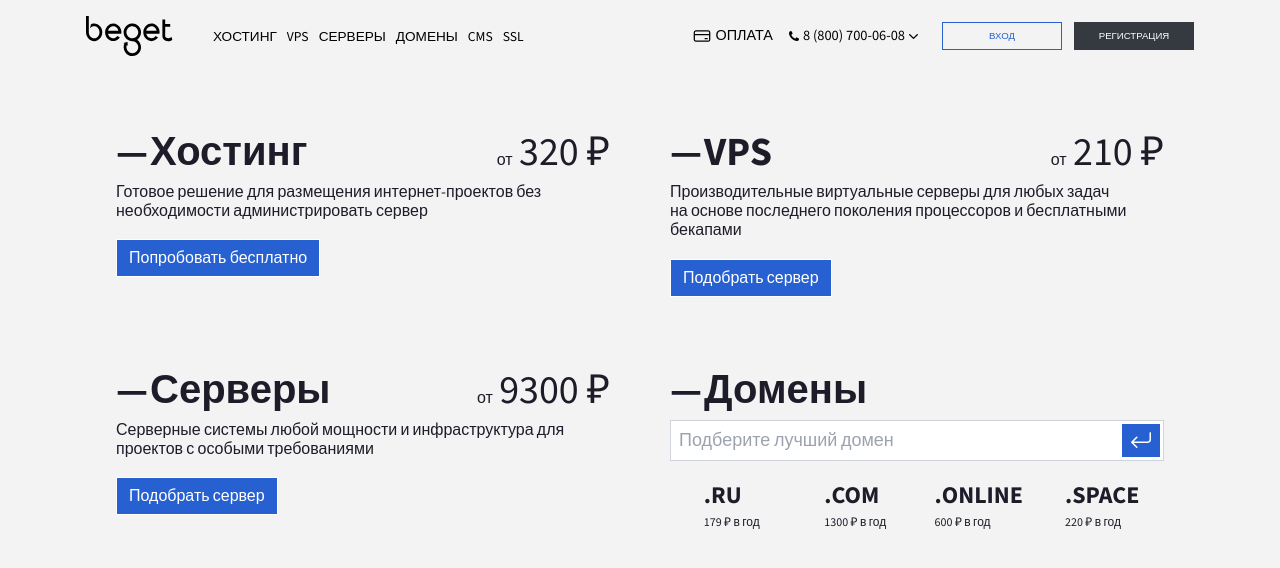
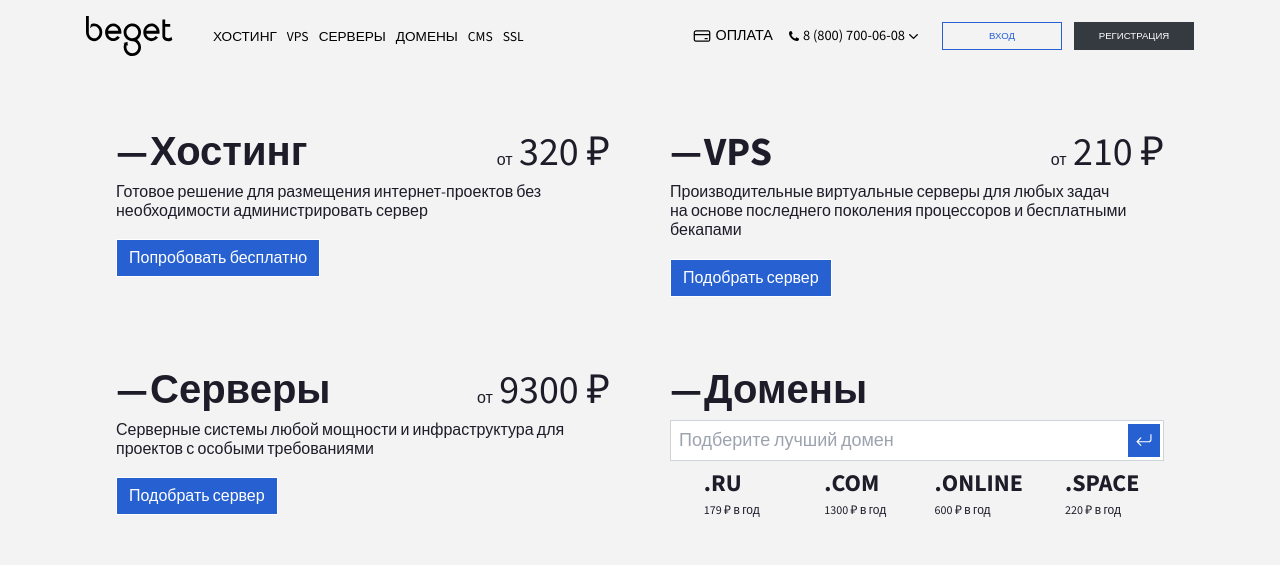
Before and after one commit to nad388/b-copy, a React (Vite) app: page / in a window 1280 px wide. Shown: the top 568 px of the page. Built offline with nearby package versions, Linux system fonts and the light colour scheme.

Commit message:
corrected Domains Block

```diff
--- a/src/components/servicesBlock/ServicesBlock.module.scss
+++ b/src/components/servicesBlock/ServicesBlock.module.scss
@@ -2,8 +2,8 @@
 	padding-top: 20px;
 	padding-left: 16px;
 	padding-right: 16px;
-	/* min-height: 488px;
-	padding-bottom: 16px; */
+	/* min-height: 488px;*/
+	padding-bottom: 16px;
 
 	> span {
 		white-space: normal;
@@ -18,15 +18,7 @@
 
 	@apply text-mainTextColor;
 }
-/* .linkGroup { */
-/* display: flex; */
 
-/* &:hover {
-		background-color: #1b4391 !important;
-		color: white;
-		border-color: white;
-	} */
-/* } */
 .servicesBlock {
 	font-size: 2.5rem;
 	font-weight: 700;
@@ -35,7 +27,4 @@
 .gridBlock {
 	display: grid;
 	grid-template-columns: 1fr 1fr;
-	/* a {
-		margin-bottom: 0.5rem;
-	} */
 }
--- a/src/components/servicesBlock/ServicesBlock.tsx
+++ b/src/components/servicesBlock/ServicesBlock.tsx
@@ -23,7 +23,7 @@
 								<Link to='#'>
 									<ServersBlock />
 								</Link>
-								<Link to='#' className='ml-0 mr-0 mb-3'>
+								<Link to='#' className='ml-0 mr-0'>
 									<DomainsBlock />
 								</Link>
 							</div>
--- a/src/components/servicesBlock/domainsBlock/DomainsBlock.module.scss
+++ b/src/components/servicesBlock/domainsBlock/DomainsBlock.module.scss
@@ -51,8 +51,8 @@
 }
 .inputBtnSvg {
 	display: block;
-	/* width: 1.125rem;
-	height: 1.125rem; */
+	width: 1.125rem;
+	height: 1.125rem;
 }
 
 svg {
--- a/src/components/servicesBlock/domainsBlock/DomainsBlock.tsx
+++ b/src/components/servicesBlock/domainsBlock/DomainsBlock.tsx
@@ -23,7 +23,7 @@
 					Домены
 				</h5>
 				<div>
-					<div className='mb-[1rem]'>
+					<div className='mb-1'>
 						<form className='relative'>
 							<input
 								type='text'
@@ -39,6 +39,7 @@
 									width='24'
 									height='24'
 									fill='currentColor'
+									viewBox='0 0 24 24'
 									className={styles.inputBtnSvg}
 								>
 									<path d='M21.25 4c.41 0 .75.34.75.75v6.5A3.75 3.75 0 0 1 18.25 15H4.59l3.71 3.72c.27.27.3.68.08.98l-.08.08a.75.75 0 0 1-.97.07l-.09-.07-5-5a.75.75 0 0 1-.07-.98l.07-.08 5-5a.75.75 0 0 1 1.14.98l-.08.08-3.7 3.72h13.66c1.19 0 2.17-.93 2.24-2.1l.01-.15v-6.5c0-.41.34-.75.75-.75z' />
```
